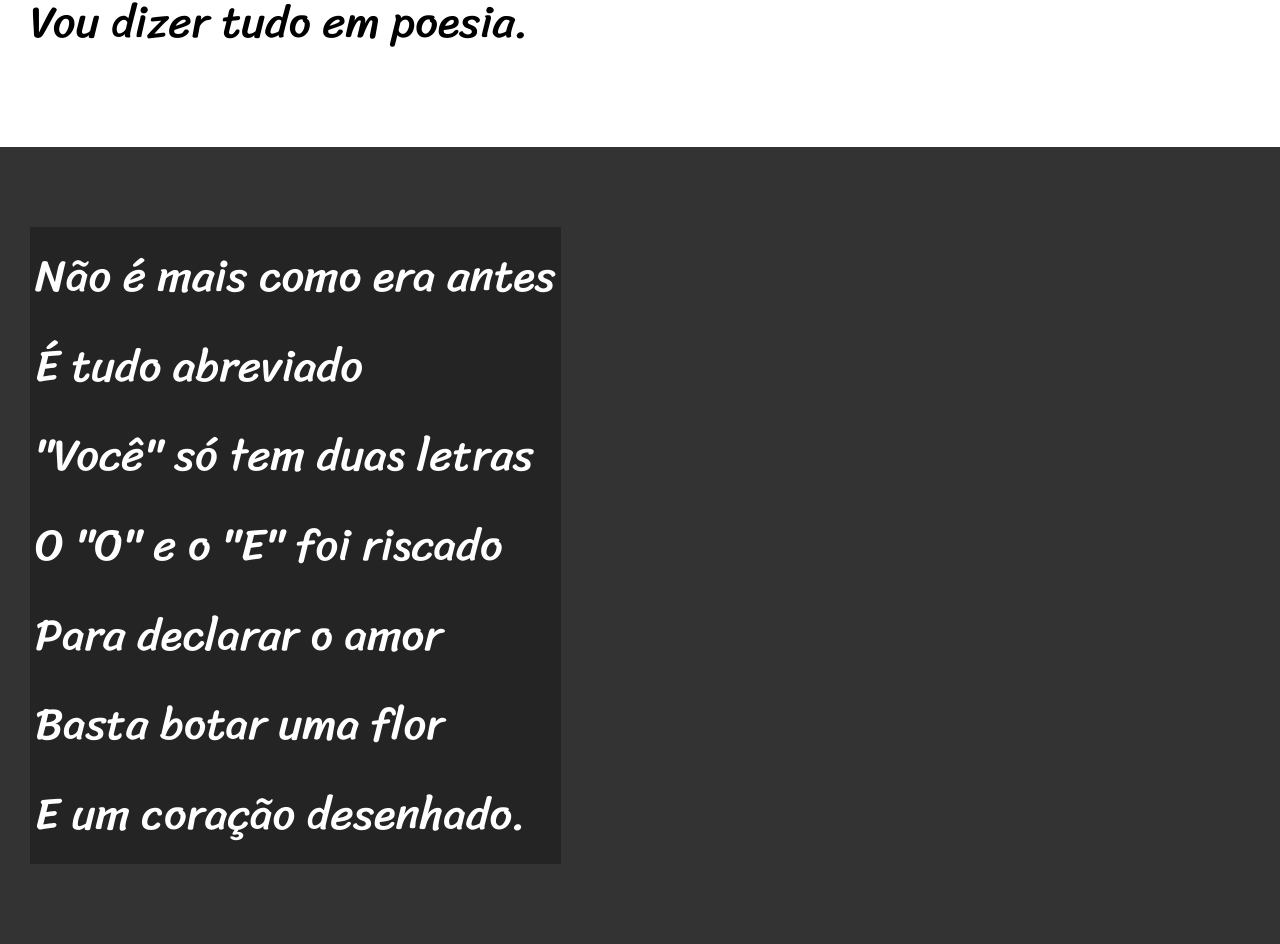
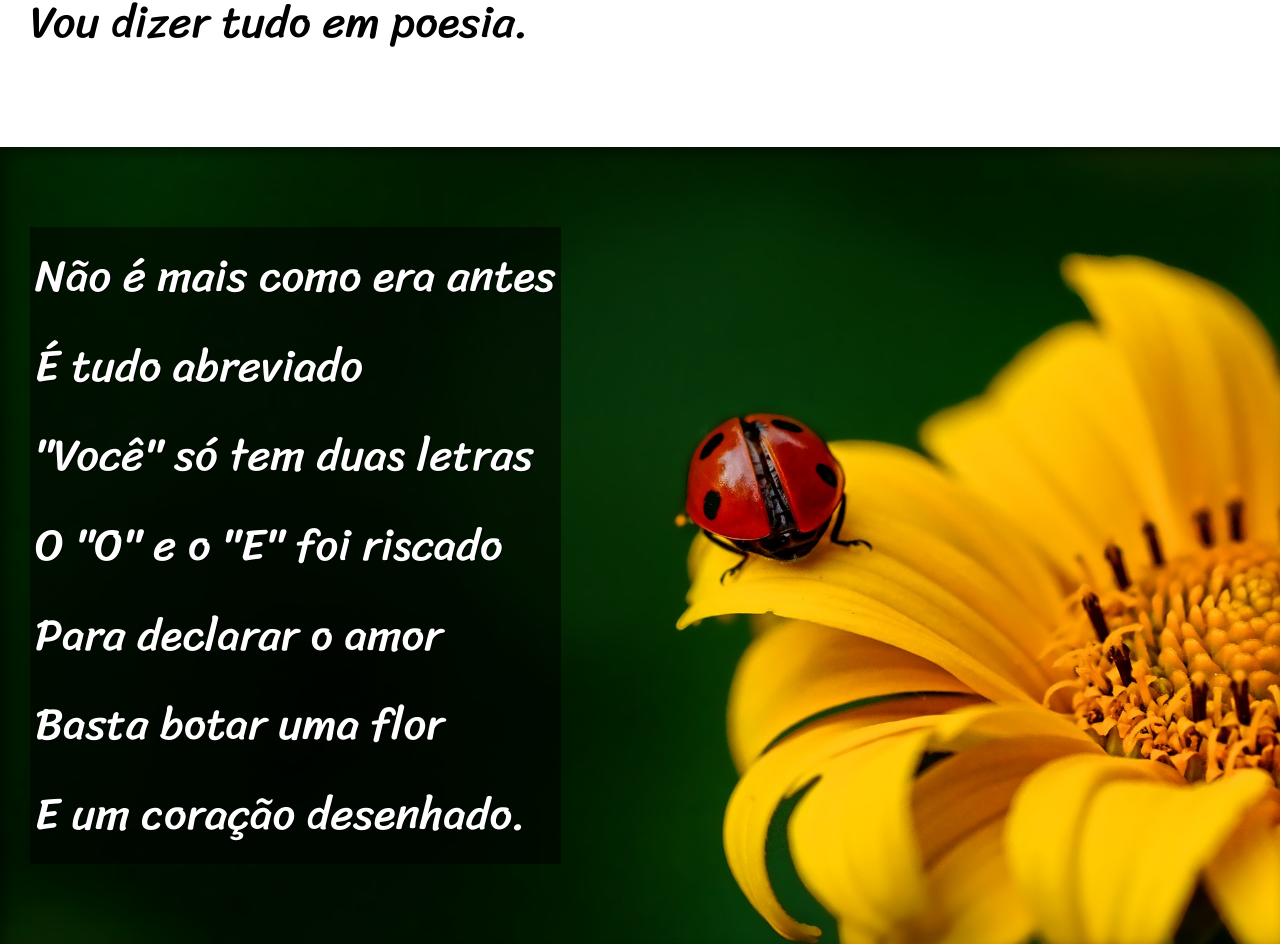
Before and after one commit to Marlondarocha/html-e-css, a plain HTML site: page desafios/d012-5/index.html in a window 1280 px wide. Shown: the part 899-1843 px from the top of the page. Drawn offline with Linux system fonts and the light colour scheme.

Commit message:
Desafio 12 com o guanabara

```diff
--- a/desafios/d012-5/estilo/style.css
+++ b/desafios/d012-5/estilo/style.css
@@ -65,13 +65,26 @@ section.normal {
 
 section.imagem {
     background-color: rgb(51, 51, 51);
-    color: white
+    background-size: cover;
+    background-attachment: fixed;
+    color: white;
+    box-shadow: inset 6px 6px 13px 0px rgba(0, 0, 0, 0.452);
 }
 
 section.imagem > p {
     display: inline-block;
     padding: 5px;
-    background-color: rgba(0, 0, 0, 0.295);
+    background-color: rgba(0, 0, 0, 0.521);
+    text-shadow: 1px 1px 0px black;
+}
+
+section#img1 {
+    background-image: url('../imagens/background001.jpg');
+    background-position: right center;
+}
+
+section#img2 {
+    background-image: url('../imagens/background002.jpg');
 }
 
 footer {
--- a/desafios/d012-5/index.html
+++ b/desafios/d012-5/index.html
@@ -30,7 +30,7 @@
         </p>
     </section>
 
-    <section class="imagem">
+    <section class="imagem" id="img1">
         <p>
             Não é mais como era antes <br>
             É tudo abreviado <br>
@@ -64,7 +64,7 @@
         </p>
     </section>
 
-    <section class="imagem">
+    <section class="imagem" id="img2">
         <p>
             Tenho saudade das cartas <br>
             Escritas com a própria mão <br>
```
